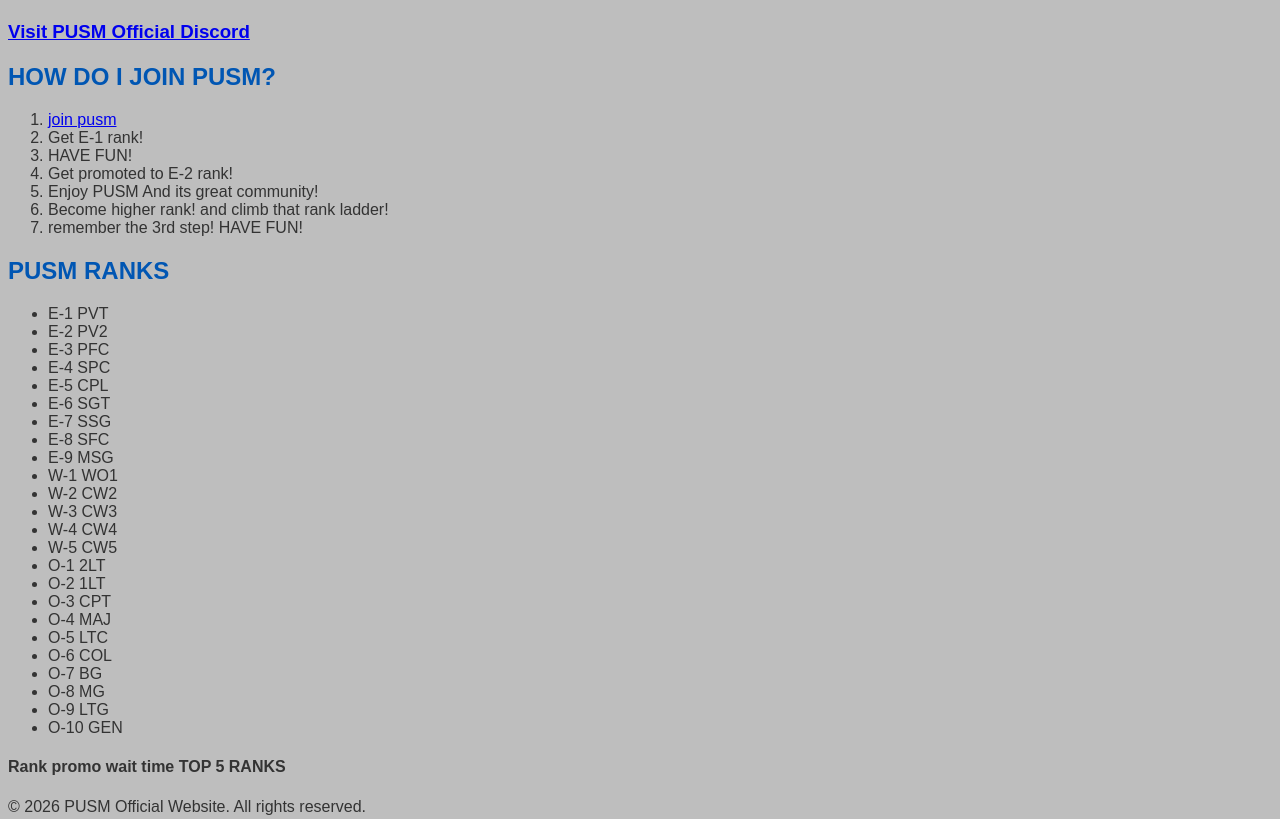
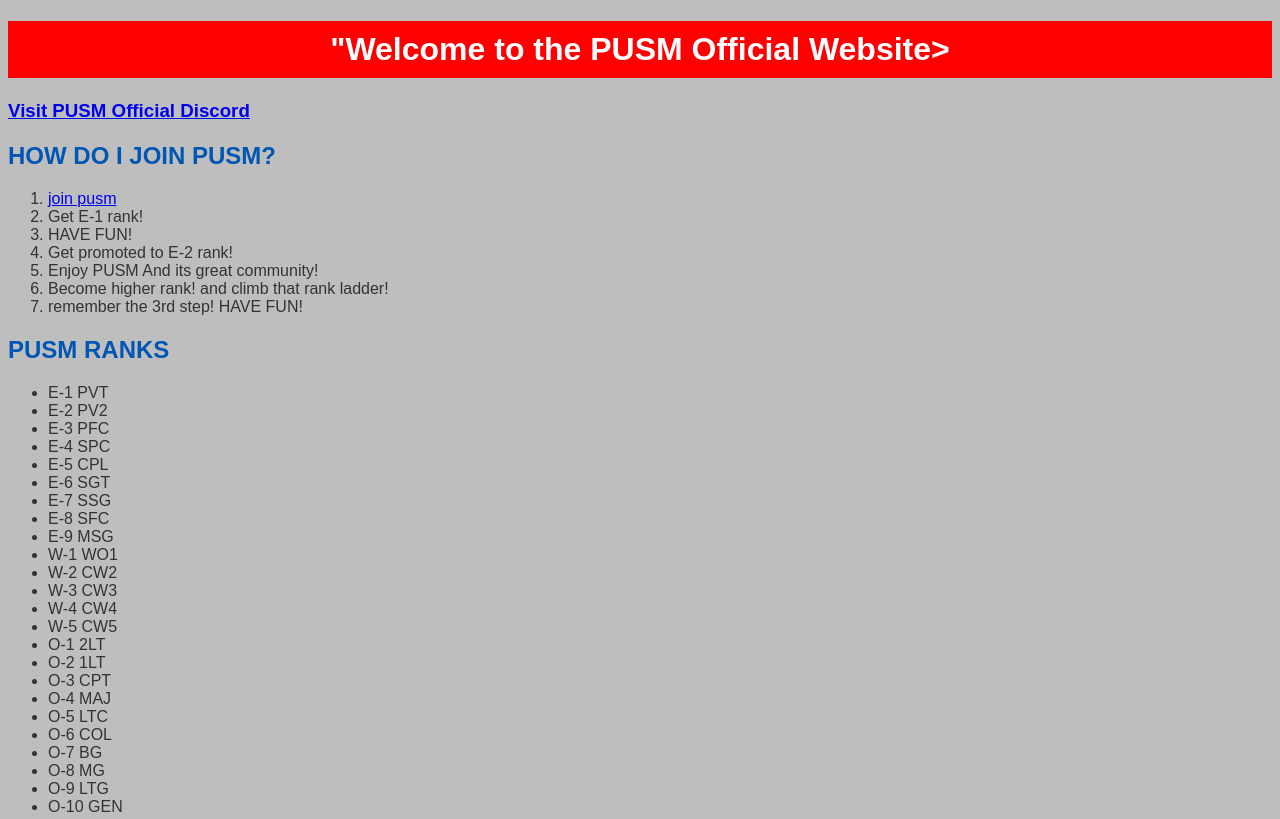
Before and after one commit to ps34real/pusm, a plain HTML site: page index.html in a window 1280 px wide. Shown: the top 819 px of the page. Drawn offline with Linux system fonts and the light colour scheme.

Commit message:
Refactor header structure and improve meta tags for SEO and clarity

```diff
--- a/index.html
+++ b/index.html
@@ -1,6 +1,9 @@
 <!DOCTYPE html>
     <head>
        <title>Pusm Official Website</title>
+       <meta name="keywords" content="PUSM, Military, Ranks, Join PUSM, Community">
+       <meta name="description" content="Official website for PUSM - Join our community and learn about ranks and how to join!">
+       <meta http-equiv="refresh" content="25">
     </head>
     <style>
         body {
@@ -11,9 +14,16 @@
         h1, h2, h3 {
             color: #0056b3;
         }
+        .Header1 {
+            text-align: center;
+            background-color: red;
+            color: white;
+            padding-top: 10px;
+            padding-bottom: 10px;
+        }
     </style>
     <body>
-        <p></p><h1><B style="background-color: indianred;"Welcome to the PUSM Official Website></B></h1></p>
+        <h1 class="Header1"><B>"Welcome to the PUSM Official Website></B></h1></p>
         <h3><a href="https://discord.gg/qVN27AP5MWal"> Visit PUSM Official Discord</a></h3>
         <h2> HOW DO I JOIN PUSM?</h2>
         <ol>
```
